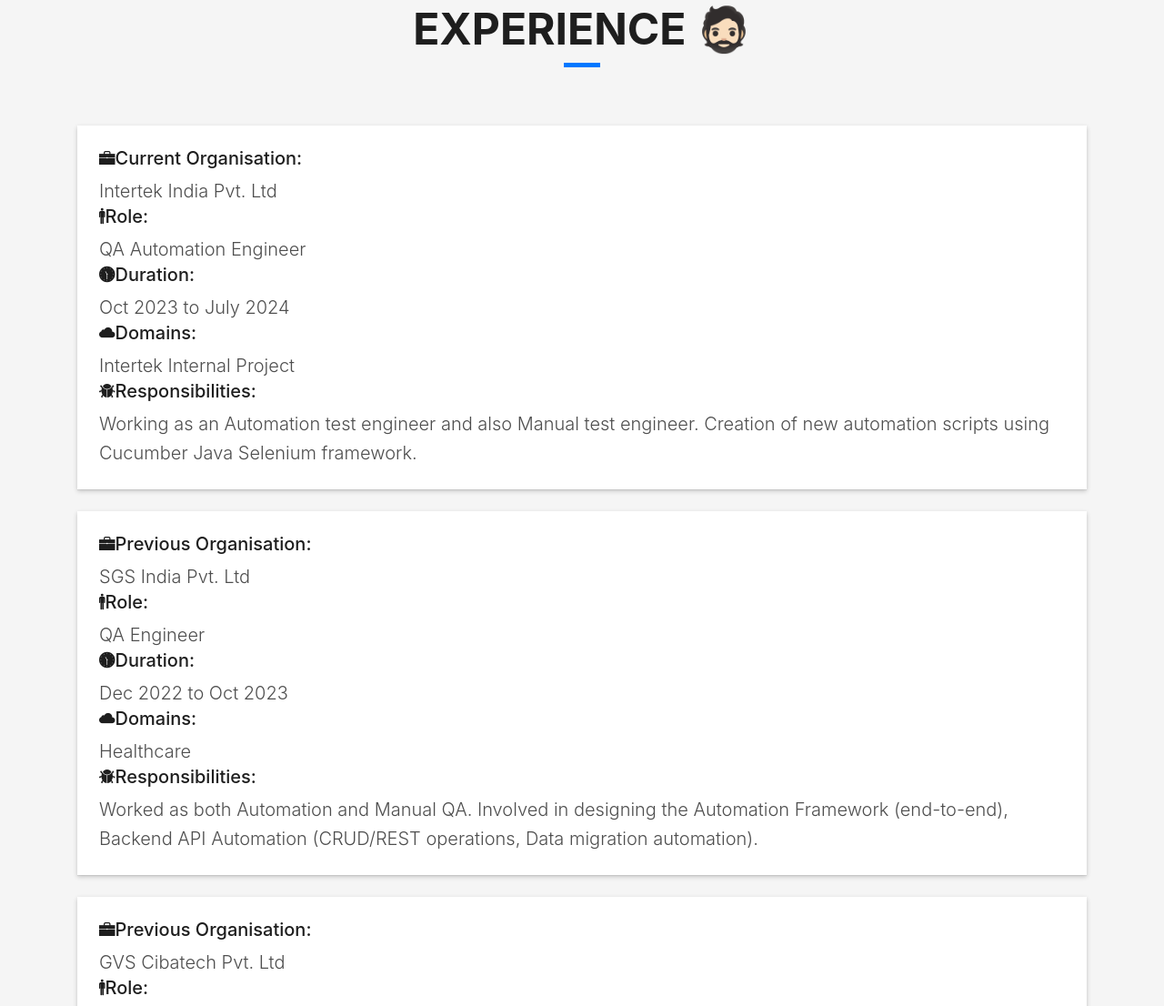
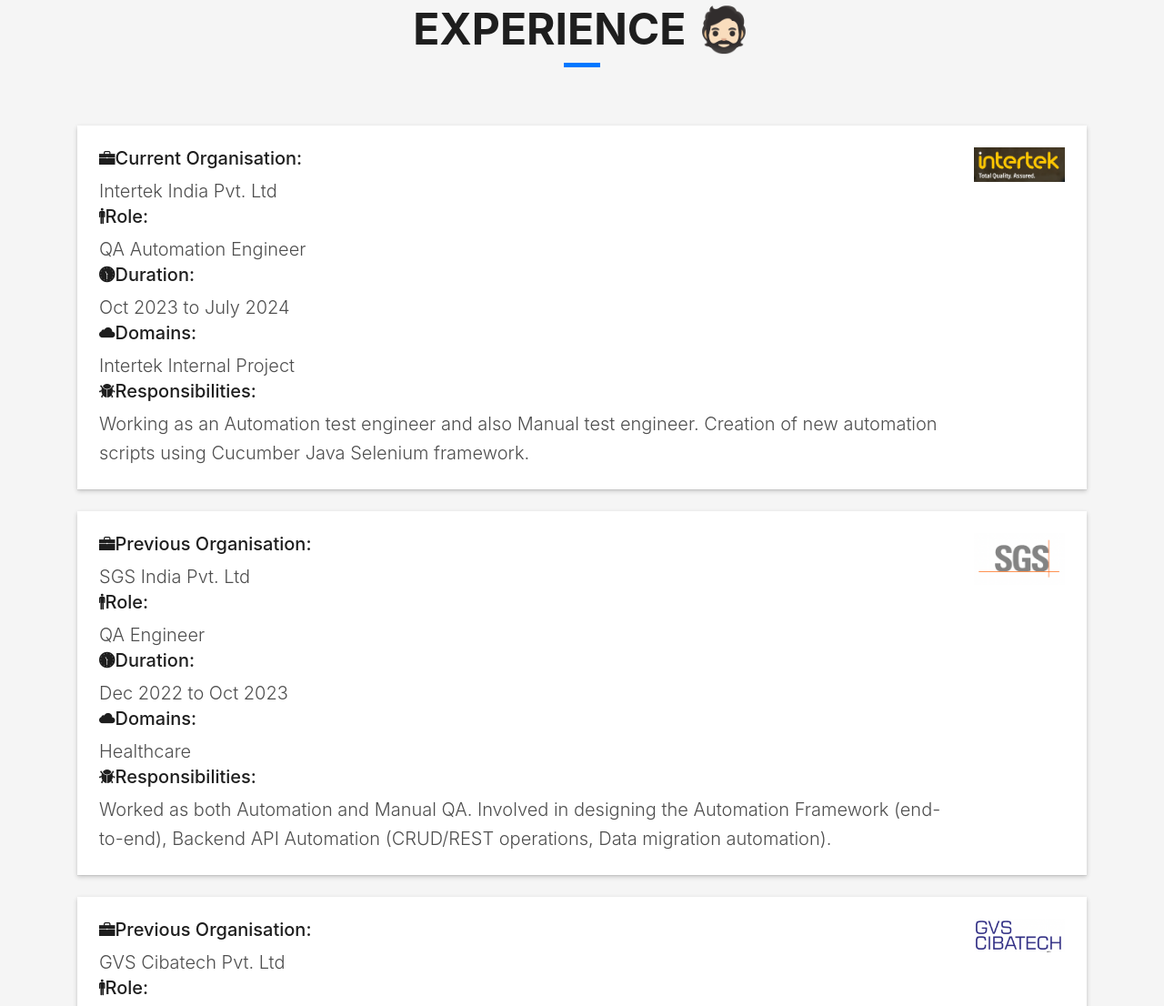
Before and after one commit to vipulbalupatilgit/my-portfolio, a plain HTML site: page index.html in a window 1280 px wide. Shown: the part 1694-2800 px from the top of the page at 91% size. Drawn offline with Linux system fonts and the light colour scheme; files whose address does not match are found by name.

Commit message:
added company logo in portfolio

```diff
--- a/index.html
+++ b/index.html
@@ -146,7 +146,8 @@
       </div>
 
       <!-- Company 1: Intertek -->
-      <div class="box-shadow-full mb-4 p-4">
+      <div class="box-shadow-full mb-4 p-4" style="position: relative; display: flex; justify-content: space-between; align-items: flex-start;">
+        <div>
           <h5 class="ion-briefcase">Current Organisation:</h5>
           <p class="text-h">Intertek India Pvt. Ltd</p>
           <h5 class="ion-man">Role:</h5>
@@ -161,9 +162,13 @@
             Cucumber Java Selenium framework.
           </p>
         </div>
+        <!-- Company Logo -->
+        <img src="img/Intertek.png" alt="Intertek Logo" style="width: 100px; height: auto; object-fit: contain; margin-left: 12px;" />
+      </div>
 
       <!-- Company 2: SGS -->
-      <div class="box-shadow-full mb-4 p-4">
+      <div class="box-shadow-full mb-4 p-4" style="position: relative; display: flex; justify-content: space-between; align-items: flex-start;">
+        <div>
         <h5 class="ion-briefcase">Previous Organisation:</h5>
         <p class="text-h">SGS India Pvt. Ltd</p>
         <h5 class="ion-man">Role:</h5>
@@ -178,9 +183,13 @@
           API Automation (CRUD/REST operations, Data migration automation).
         </p>
       </div>
+      <!-- Company Logo -->
+      <img src="img/SGS.png" alt="Intertek Logo" style="width: 100px; height: auto; object-fit: contain; margin-left: 12px;" />
+    </div>
 
       <!-- Company 3: GVS Cibatech -->
-      <div class="box-shadow-full mb-4 p-4">
+      <div class="box-shadow-full mb-4 p-4" style="position: relative; display: flex; justify-content: space-between; align-items: flex-start;">
+        <div>
         <h5 class="ion-briefcase">Previous Organisation:</h5>
         <p class="text-h">GVS Cibatech Pvt. Ltd</p>
         <h5 class="ion-man">Role:</h5>
@@ -195,6 +204,8 @@
           cases and test scripts.
         </p>
       </div>
+    <!-- Company Logo -->
+    <img src="img/GVS.png" alt="Intertek Logo" style="width: 100px; height: auto; object-fit: contain; margin-left: 12px;" />
   </div>
   </section>
   <!--/ Skills Section Start /-->
```
Lines whose indentation alone changed are shown as unchanged.
